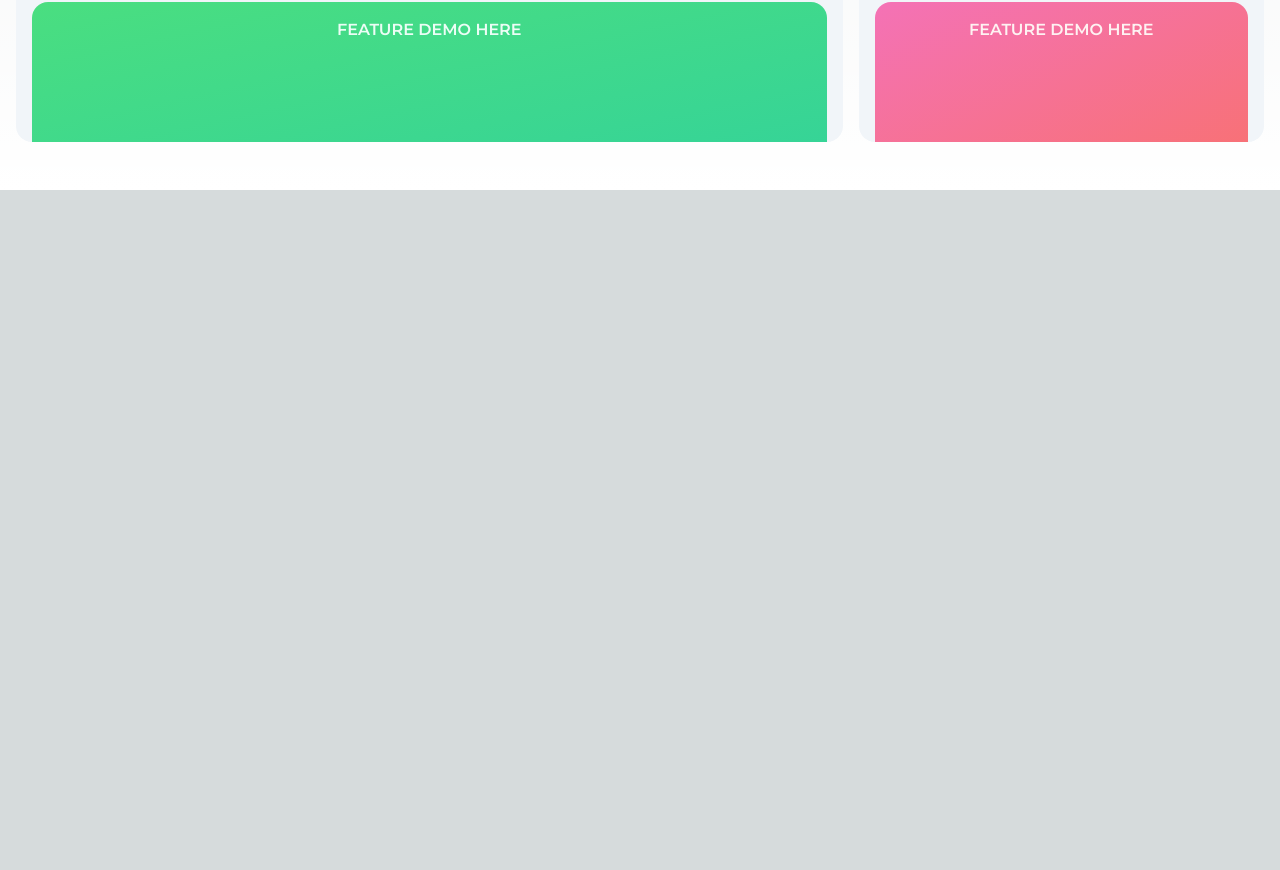
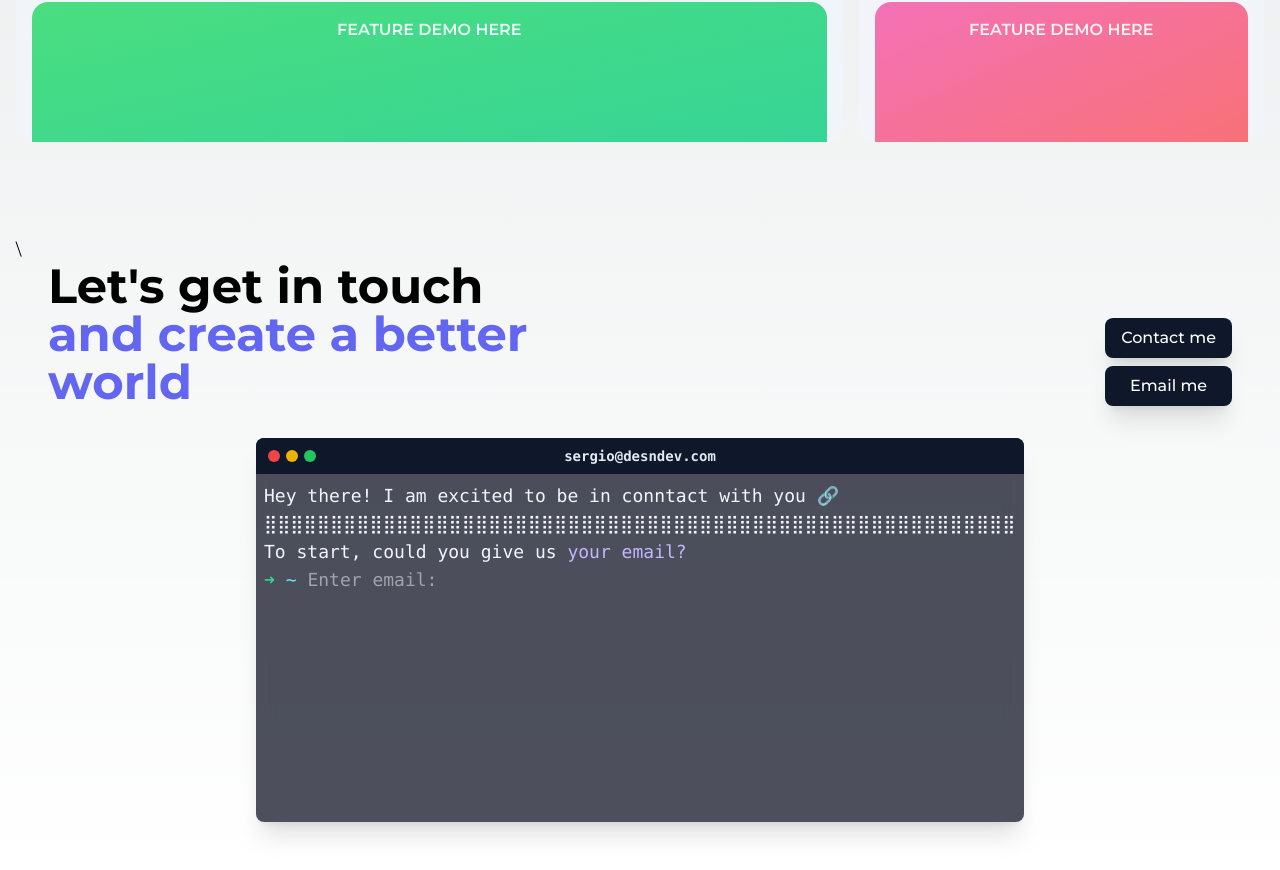
Before and after one commit to sergiovalbuena/s3d8-portafolio, a Next.js app: page / in a window 1280 px wide. Shown: the part 1460-2330 px from the top of the page. Before the commit the page ends 1650 px from the top, so only its background shows below. Built offline with nearby package versions, Linux system fonts and the light colour scheme.

Commit message:
Add ContactForm component to Home page

```diff
--- a/src/app/page.tsx
+++ b/src/app/page.tsx
@@ -1,5 +1,6 @@
 import Hero from "../components/Hero";
 import BouncyCardsFeatures from "../components/BouncyCardsFeatures";
+import ContactForm from "../components/ContactForm";
 
 export default function Home() {
   return (
@@ -7,6 +8,7 @@ export default function Home() {
       Hello
       <Hero />
       <BouncyCardsFeatures />
+      <ContactForm />
     </main>
   );
 }
```
